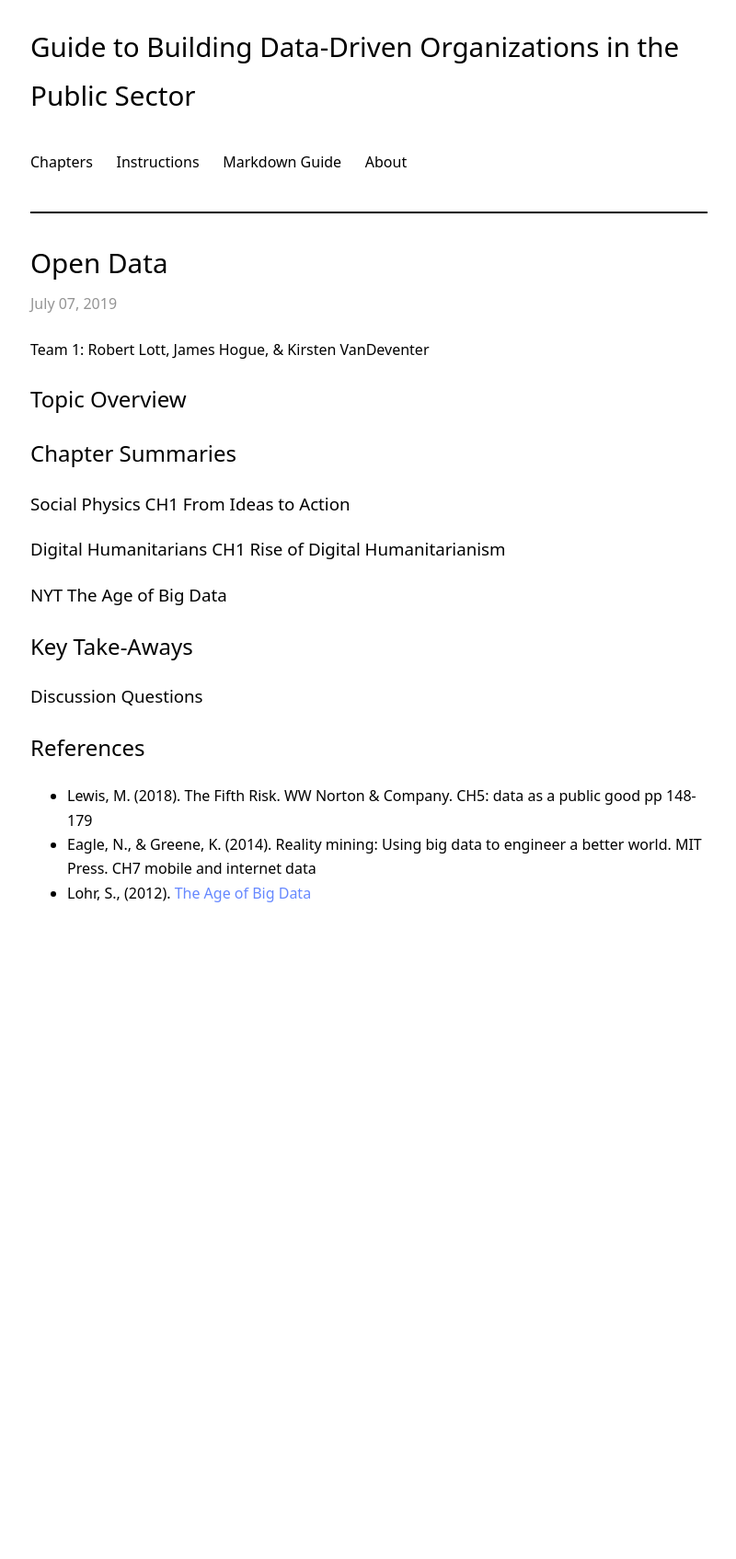
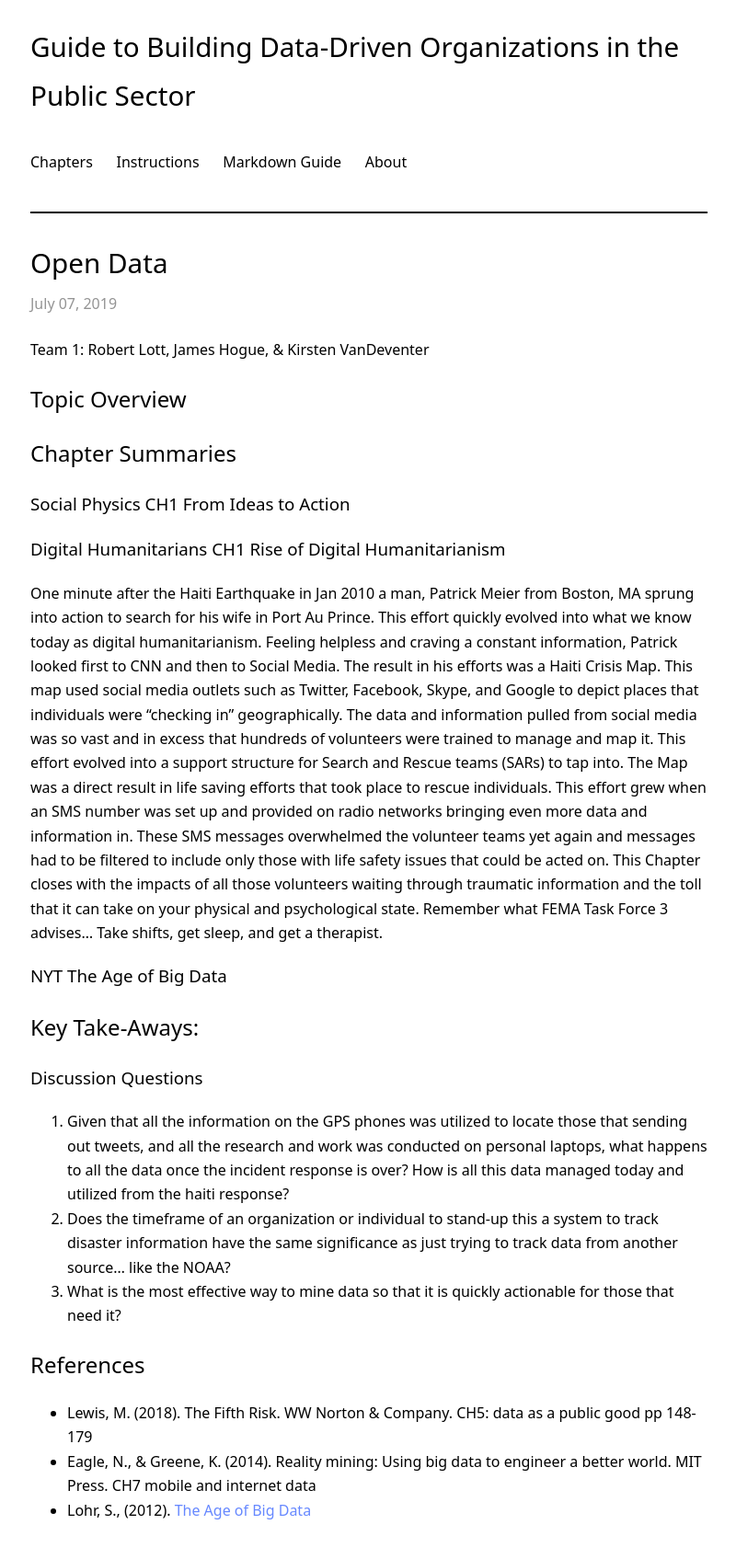
Before and after one commit to RandyWilkinsASU/ddm-textbook-summer-2019, a Jekyll site: the page built from _posts/2019-07-07-ch01-open-data.md, in a window 1280 px wide. Shown: the whole page at 92% size, without its empty margins (239-1039 px from the left). Built offline with Jekyll 4.4.1, drawn with Linux system fonts in a browser that asks for light colours; our own code applies the rules of GitHub Pages for plain Markdown files; before the commit the page ends 1024 px from its top, so only the background shows below that.

Commit message:
Added Summary of Digital Humanitarian
I have had to add a "fork" to this and then request changes as I do not currently have access.

```diff
--- a/_posts/2019-07-07-ch01-open-data.md
+++ b/_posts/2019-07-07-ch01-open-data.md
@@ -17,14 +17,19 @@ Team 1: Robert Lott, James Hogue, & Kirsten VanDeventer
 ### Social Physics **CH1 From Ideas to Action**
 
 ### Digital Humanitarians **CH1 Rise of Digital Humanitarianism**
+One minute after the Haiti Earthquake in Jan 2010 a man, Patrick Meier from Boston, MA sprung into action to search for his wife in Port Au Prince. This effort quickly evolved into what we know today as digital humanitarianism. Feeling helpless and craving a constant information, Patrick looked first to CNN and then to Social Media. The result in his efforts was a Haiti Crisis Map. This map used social media outlets such as Twitter, Facebook, Skype, and Google to depict places that individuals were “checking in” geographically. The data and information pulled from social media was so vast and in excess that hundreds of volunteers were trained to manage and map it. This effort evolved into a support structure for Search and Rescue teams (SARs) to tap into. The Map was a direct result in life saving efforts that took place to rescue individuals. This effort grew when an SMS number was set up and provided on radio networks bringing even more data and information in. These SMS messages overwhelmed the volunteer teams yet again and messages had to be filtered to include only those with life safety issues that could be acted on. This Chapter closes with the impacts of all those volunteers waiting through traumatic information and the toll that it can take on your physical and psychological state. Remember what FEMA Task Force 3 advises… Take shifts, get sleep, and get a therapist.
 
 ### NYT **The Age of Big Data**
 
 
 
-## Key Take-Aways
+## Key Take-Aways:
+
 
 ### Discussion Questions
+1. Given that all the information on the GPS phones was utilized to locate those that sending out tweets, and all the research and work was conducted on personal laptops, what happens to all the data once the incident response is over? How is all this data managed today and utilized from the haiti response?
+2. Does the timeframe of an organization or individual to stand-up this a system to track disaster information have the same significance as just trying to track data from another source… like the NOAA?
+3. What is the most effective way to mine data so that it is quickly actionable for those that need it?
 
 
 
```
